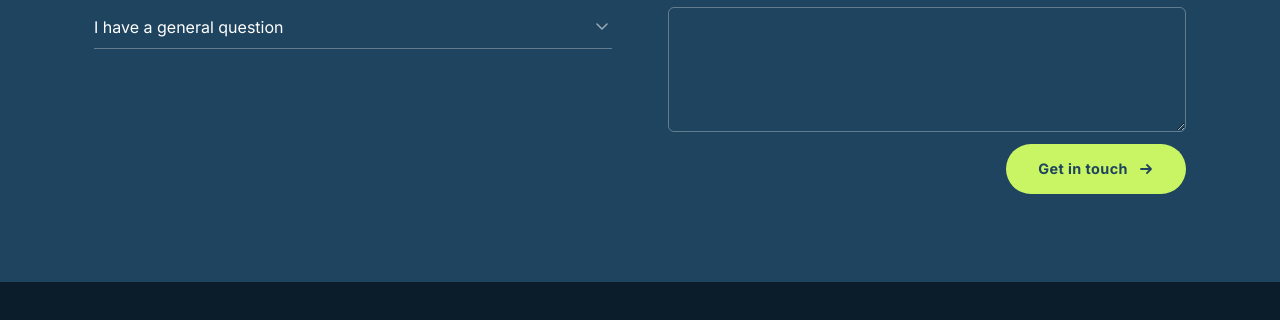
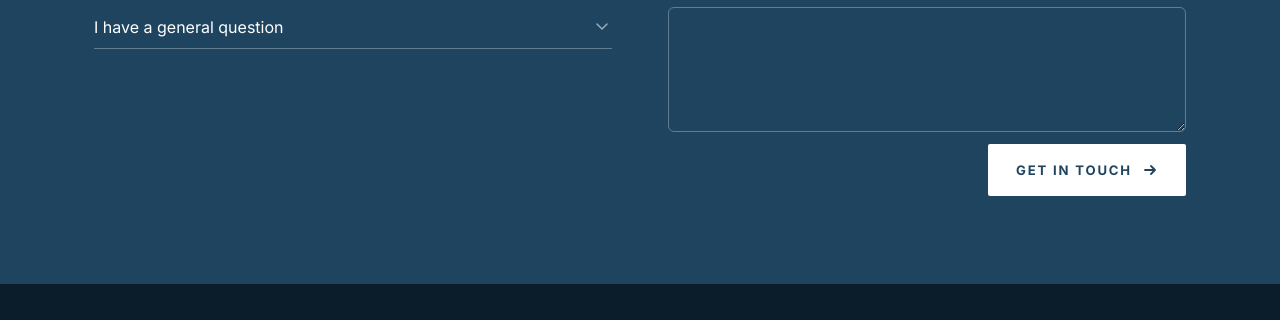
Before and after one commit to tomas-underbite/solar-cleanup-hub, a plain HTML site: page index.html in a window 1280 px wide. Shown: the part 2917-3237 px from the top of the page. Drawn offline with nearby package versions, Linux system fonts and the light colour scheme.

Commit message:
Get in touch button: match site button style (white/navy, square corners)
Co-Authored-By: Claude Sonnet 4.6 <noreply@anthropic.com>

```diff
--- a/index.html
+++ b/index.html
@@ -978,16 +978,16 @@
     .git-textarea:focus { border-color: rgba(255,255,255,.9); }
     .git-submit-wrap { display: flex; justify-content: flex-end; margin-top: 12px; }
     .git-submit {
-      background: #C9F564; color: var(--navy);
-      border: none; border-radius: 999px;
-      font: inherit; font-weight: 700; font-size: .9rem;
-      letter-spacing: .03em;
-      padding: 14px 32px;
+      background: #fff; color: var(--navy);
+      border: none; border-radius: 2px;
+      font: inherit; font-weight: 700; font-size: .82rem;
+      letter-spacing: .14em; text-transform: uppercase;
+      padding: 16px 28px;
       cursor: pointer;
       display: inline-flex; align-items: center; gap: 10px;
-      transition: background 200ms var(--ease), transform 200ms var(--ease);
-    }
-    .git-submit:hover { background: #d9ff7a; transform: translateY(-1px); }
+      transition: background 200ms var(--ease), color 200ms var(--ease), transform 200ms var(--ease), box-shadow 200ms var(--ease);
+    }
+    .git-submit:hover { background: var(--blue); color: #fff; transform: translateY(-1px); box-shadow: var(--shadow-md); }
     @media (max-width: 768px) {
       .git-form-grid { grid-template-columns: 1fr; gap: 28px; }
       .git-submit-wrap { justify-content: flex-start; }
```
